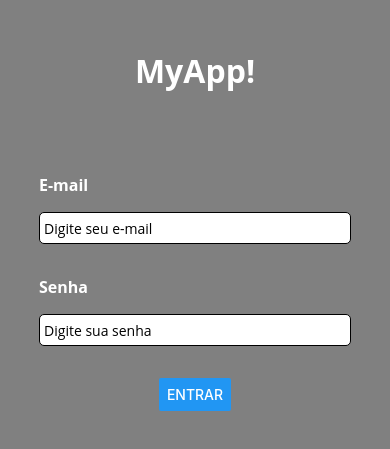
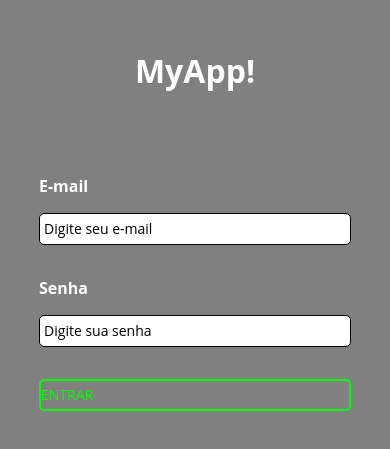
Before and after one commit to leonardorochedo/expo-test, a React Native app in the folder frontend/: screen / in a window 390 px wide. Shown: the part 151-600 px from the top of the page. Built offline with nearby package versions, Linux system fonts and the light colour scheme.

Commit message:
create button

```diff
--- a/frontend/components/FormInput/FormInput.js
+++ b/frontend/components/FormInput/FormInput.js
@@ -1,10 +1,12 @@
-import { View, Button, StyleSheet } from 'react-native';
+import { View, Pressable, Text, StyleSheet } from 'react-native';
 
 export function FormInput({ children, buttonTitle }) {
   return (
     <View style={styles.formContainer} >
         {children}
-        <Button title={buttonTitle} style={styles.buttonStyle} />
+        <Pressable style={styles.button}>
+          <Text style={styles.buttonText} >{buttonTitle.toUpperCase()}</Text>
+        </Pressable>
     </View>
   );
 }
@@ -16,9 +18,17 @@ const styles = StyleSheet.create({
     alignItems: 'center',
     justifyContent: 'center',
   },
-  buttonStyle: {
+  button: {
+    height: '2rem',
+    width: '100%',
+    backgroundColor: 'transparent',
+    border: '2px solid #00ff00',
+    borderRadius: '5px',
+    textAlign: 'center',
+    justifyContent: 'center',
+  },
+  buttonText: {
     fontFamily: 'Open Sans',
-    width: 100,
-    borderRadius: '10px',
+    color: '#00ff00',
   }
 });
```
